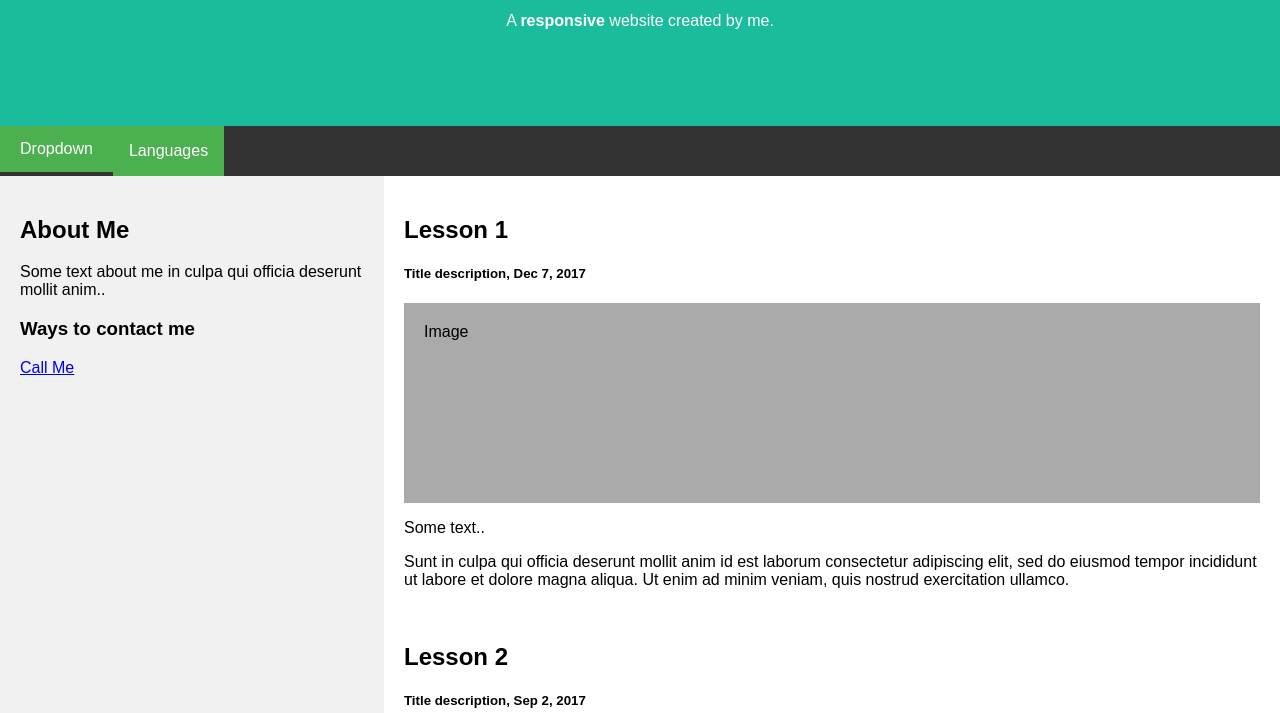
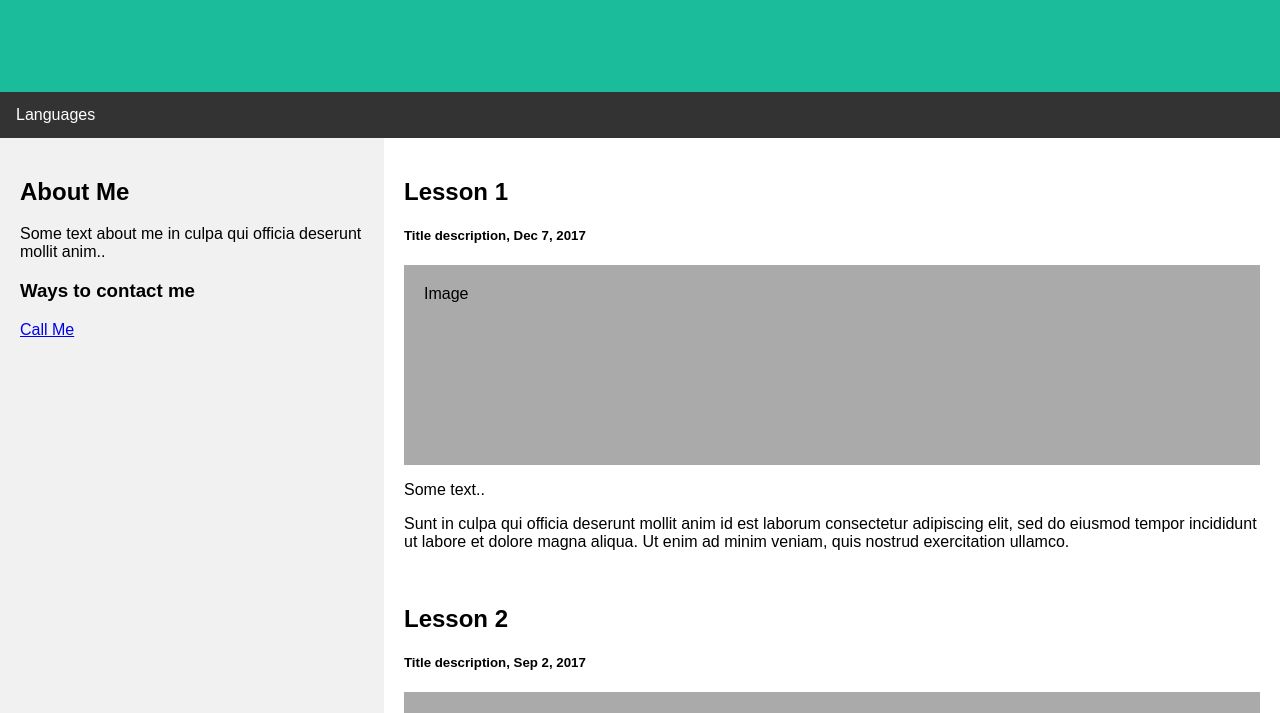
Before and after one commit to tsaknoris/tsaknoris.github.io, a plain HTML site: page index.html in a window 1280 px wide. Shown: the part 167-880 px from the top of the page. Drawn offline with Linux system fonts and the light colour scheme.

Commit message:
Update index.html

```diff
--- a/index.html
+++ b/index.html
@@ -119,23 +119,30 @@ body {
   }
 }
 
-/* Style The Dropdown Button */
-.dropbtn {
-  background-color: #4CAF50;
-  color: white;
-  padding: 16px;
+/* The dropdown container */
+.dropdown {
+  float: left;
+  overflow: hidden;
+}
+
+/* Dropdown button */
+.dropdown .dropbtn {
   font-size: 16px;
   border: none;
-  cursor: pointer;
+  outline: none;
+  color: white;
+  padding: 14px 16px;
+  background-color: inherit;
+  font-family: inherit; /* Important for vertical align on mobile phones */
+  margin: 0; /* Important for vertical align on mobile phones */
 }
 
-/* The container <div> - needed to position the dropdown content */
-.dropdown {
-  position: relative;
-  display: inline-block;
+/* Add a red background color to navbar links on hover */
+.navbar a:hover, .dropdown:hover .dropbtn {
+  background-color: white;
 }
 
-/* Dropdown Content (Hidden by Default) */
+/* Dropdown content (hidden by default) */
 .dropdown-content {
   display: none;
   position: absolute;
@@ -147,37 +154,34 @@ body {
 
 /* Links inside the dropdown */
 .dropdown-content a {
+  float: none;
   color: black;
   padding: 12px 16px;
   text-decoration: none;
   display: block;
+  text-align: left;
 }
 
-/* Change color of dropdown links on hover */
-.dropdown-content a:hover {background-color: #f1f1f1}
+/* Add a grey background color to dropdown links on hover */
+.dropdown-content a:hover {
+  background-color: #ddd;
+}
 
 /* Show the dropdown menu on hover */
 .dropdown:hover .dropdown-content {
   display: block;
-}
-
-/* Change the background color of the dropdown button when the dropdown content is shown */
-.dropdown:hover .dropbtn {
-  background-color: #3e8e41;
 }
 </style>
 </head>
 <body>
 
 <div class="header">
-  <h1>My Website</h1>
-  <p>A <b>responsive</b> website created by me.</p>
+  <h1>Lessons Assistance</h1>
 </div>
 
 <div class="navbar">
-  <a href="javascript:void(0)" class="dropbtn">Dropdown</a>
   <div class="dropdown" class="right">
-    <button class="dropbtn">Languages</button>
+    <button class="dropbtn" >Languages</button>
     <div class="dropdown-content">
       <a href="./index.html"></a>
       <a href="./index_en.html"></a>
@@ -208,7 +212,7 @@ body {
 </div>
 
 <div class="footer">
-  <h2>Footer</h2>
+  <h2>Teaching Assistant Lessons 2020</h2>
 </div>
 
 </body>
```
